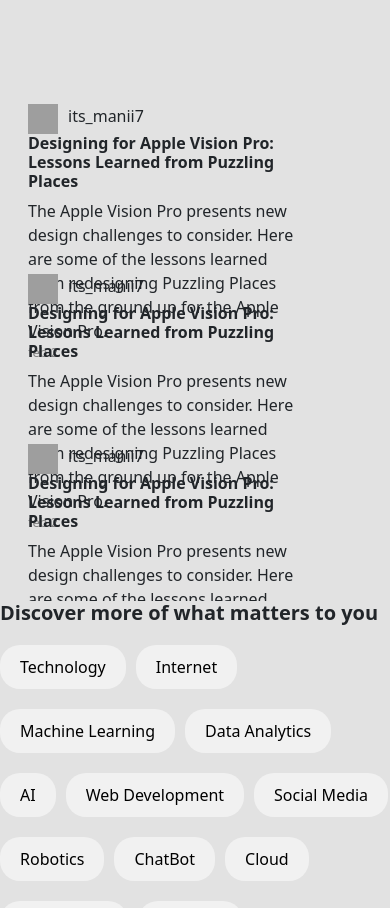
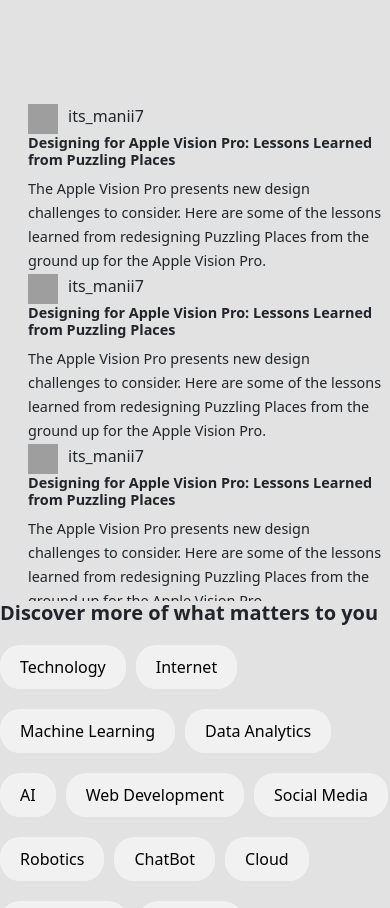
Before and after one commit to Bharathiraja-C/Blogs, a React (Create React App) app in the folder client/: page / in a window 390 px wide. Shown: the part 1400-2308 px from the top of the page. Built offline with nearby package versions, Linux system fonts and the light colour scheme; grey boxes are pictures that could not be loaded.

Commit message:
media query added in home page

```diff
--- a/client/src/Pages/HomePage/Home.css
+++ b/client/src/Pages/HomePage/Home.css
@@ -60,6 +60,16 @@
     align-items: flex-start;
 }
 
+@media screen and (max-width: 600px) {
+    .left-content .list-item {
+      width: 100%;
+    }
+    .left-content h6,
+  .left-content content {
+    font-size: 0.9rem;
+  }
+  }
+
 .user-info img {
     width: 30px;
     height: 30px;
```
